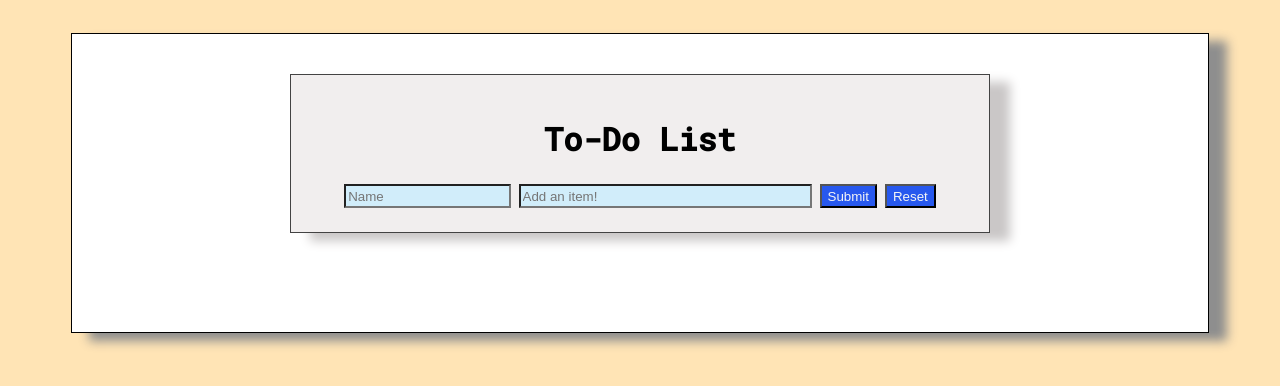
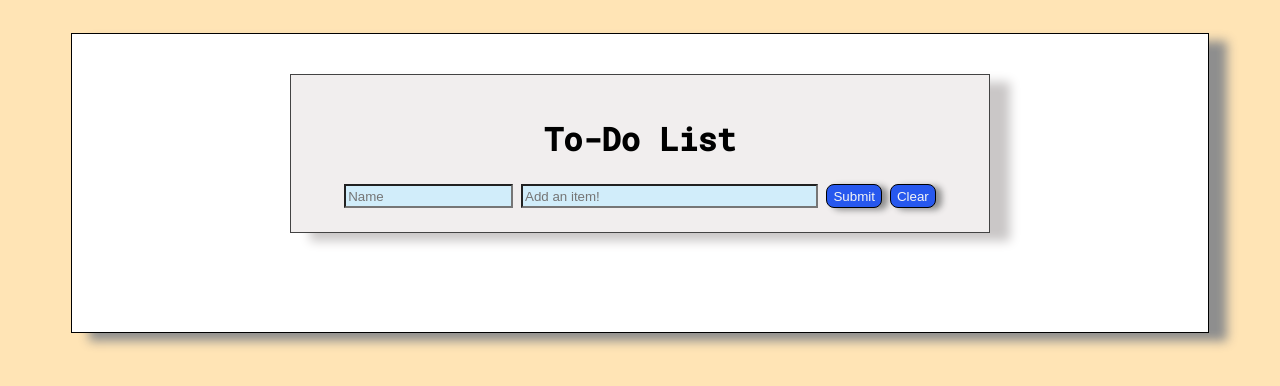
Before and after one commit to dkthedeveloper/to-do-list, a plain HTML site: page index.html in a window 1280 px wide. Drawn offline with Linux system fonts and the light colour scheme; a web font is replaced by a local one.

Commit message:
Styled form buttons as well as increased allowed character count for tasks

```diff
--- a/code.js
+++ b/code.js
@@ -29,8 +29,8 @@ function handleSubmit (event)  {
     if (taskInput.value === "" || nameInput.value === "") {
         alert('This cannot be empty')
         return false;
-     }  else if (taskInput.value.length > 10) {
-        alert('Please limit task to 10 characters');
+     }  else if (taskInput.value.length > 12) {
+        alert('Please limit task to 12 characters');
         return false
      }
     else    {
--- a/index.html
+++ b/index.html
@@ -36,7 +36,7 @@
           size="40"
         />
         <button id="submit">Submit</button>
-        <button id="clear">Reset</button>
+        <button id="clear">Clear</button>
       </div>
       </form>
       <h2 id="listhead"></h2>
--- a/style.css
+++ b/style.css
@@ -44,8 +44,9 @@ form    {
 form button {
     background-color: rgb(39, 88, 238);
     color: whitesmoke;
-    border-color: black;
-
+    border: .5px solid black;
+    border-radius: 8px;
+    box-shadow: 6px 2px 6px rgb(142, 142, 142);
 }
 
 
@@ -141,6 +142,7 @@ li:first-child {
 
 
 
+
 #done   {
     /*position: absolute;
     right: 0;  */
```
